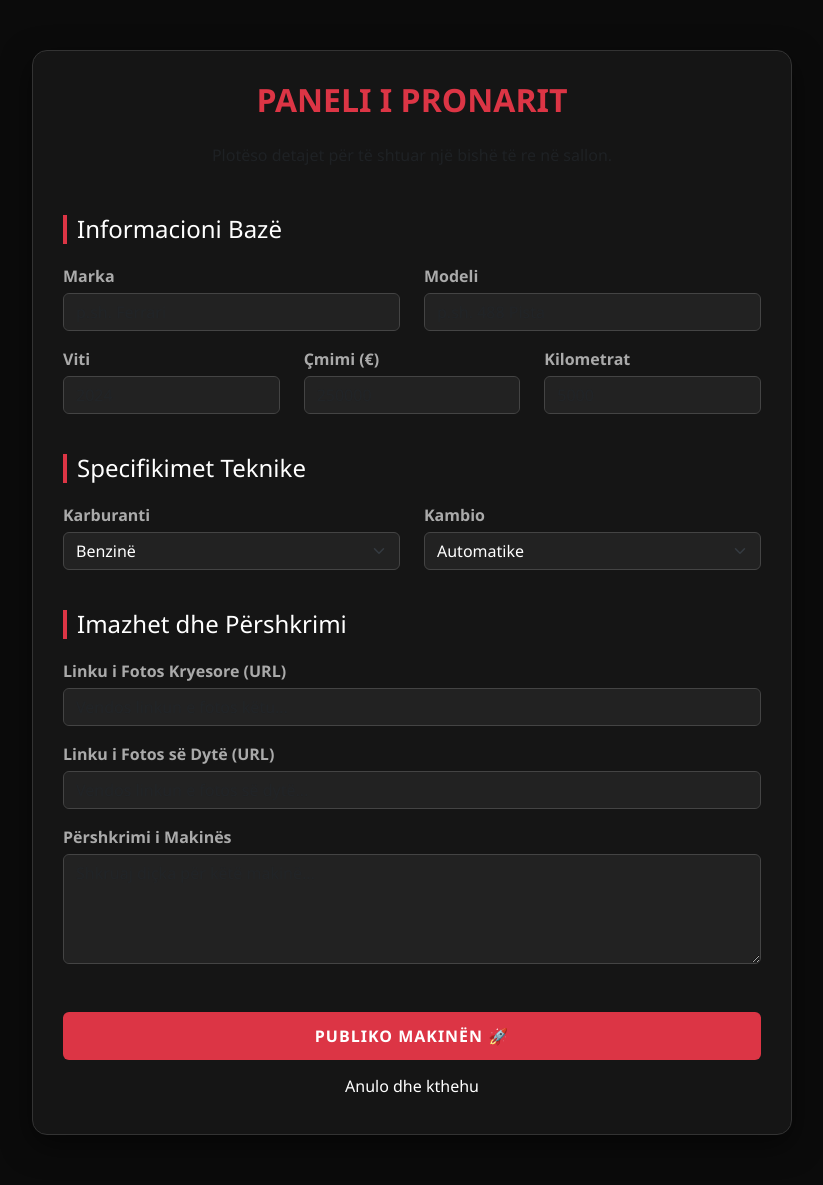
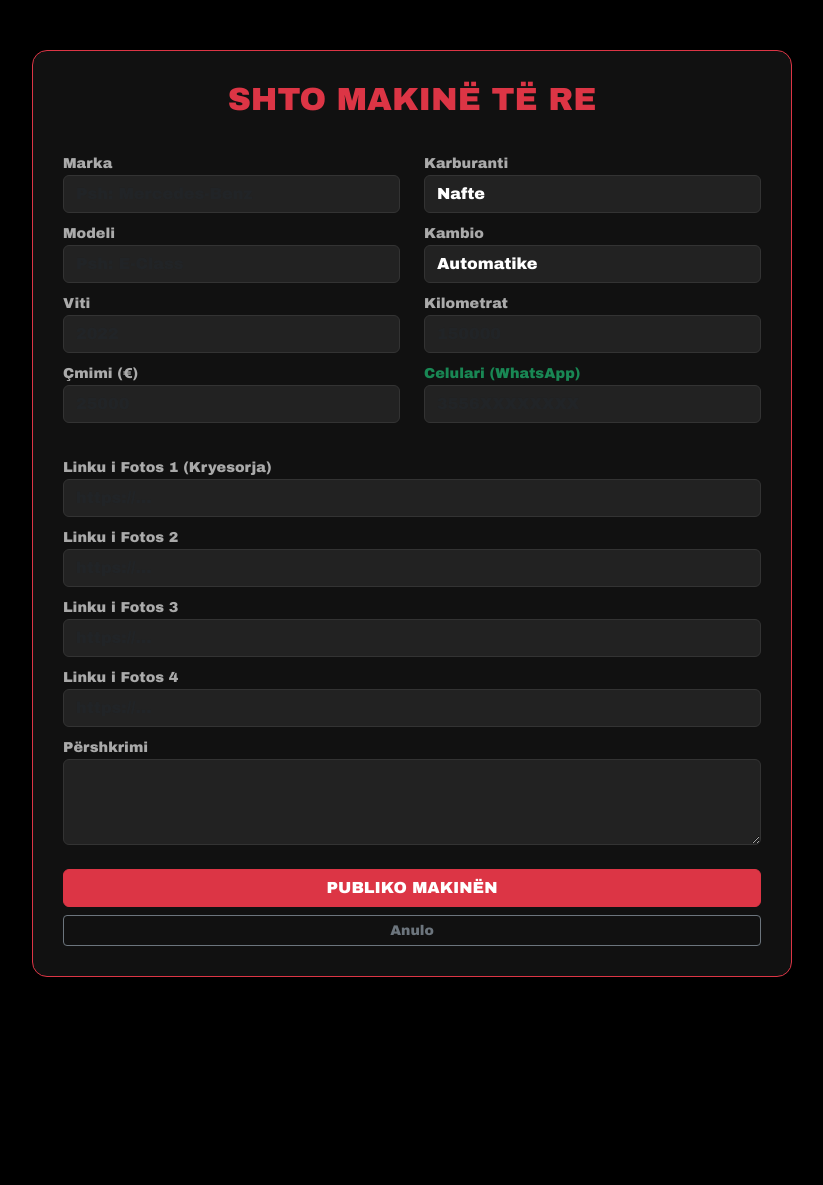
Before and after one commit to amarildobabaj3-dev/veseli-motors, a Flask app: page /shto in a window 1280 px wide. Shown: the whole page, without its empty margins (228-1051 px from the left). After the commit the page ends 977 px from the top, so only its background shows below. Run offline with Flask 3, Linux system fonts and the light colour scheme; the visitor is signed in with stand-in values (Sample User, id 1).

Commit message:
Shtuar kutia e wp

```diff
--- a/templates/shto_makine.html
+++ b/templates/shto_makine.html
@@ -3,120 +3,79 @@
 <head>
     <meta charset="UTF-8">
     <meta name="viewport" content="width=device-width, initial-scale=1.0">
-    <title>Shto Makinë | Veseli Motors</title>
+    <title>Shto Makine | Veseli Motors</title>
     <link rel="stylesheet" href="https://cdn.jsdelivr.net/npm/bootstrap@5.3.0/dist/css/bootstrap.min.css">
     <style>
-        body { background-color: #0b0b0b; color: white; font-family: 'Segoe UI', sans-serif; }
-        .form-container {
-            background: #151515;
-            padding: 30px;
-            border-radius: 15px;
-            border: 1px solid #333;
-            box-shadow: 0 10px 30px rgba(0,0,0,0.5);
-            margin-top: 50px;
-            margin-bottom: 50px;
-        }
-        .form-control, .form-select {
-            background-color: #222;
-            border: 1px solid #444;
-            color: white;
-        }
-        .form-control:focus, .form-select:focus {
-            background-color: #252525;
-            border-color: #dc3545;
-            color: white;
-            box-shadow: none;
-        }
-        label { font-weight: bold; color: #aaa; margin-bottom: 5px; }
-        .btn-post {
-            background-color: #dc3545;
-            border: none;
-            padding: 12px;
-            font-weight: bold;
-            letter-spacing: 1px;
-        }
-        .btn-post:hover { background-color: #ff0000; }
-        .section-title { border-left: 4px solid #dc3545; padding-left: 10px; margin-bottom: 20px; }
+        /* DIZAJNI JOT ORIGJINAL I PAPREKUR */
+        body { background: #000; color: white; font-family: 'Arial Black', sans-serif; }
+        .form-container { background: #111; padding: 30px; border-radius: 15px; border: 1px solid #dc3545; margin-top: 50px; }
+        .form-control { background: #222; border: 1px solid #333; color: white; }
+        .form-control:focus { background: #333; color: white; border-color: #dc3545; box-shadow: none; }
+        label { color: #aaa; font-size: 0.9rem; margin-top: 10px; }
     </style>
 </head>
 <body>
-
     <div class="container">
         <div class="row justify-content-center">
             <div class="col-md-8 form-container">
-            <h2 class="text-center mb-4 text-danger fw-bold">PANELI I PRONARIT</h2>
-            <p class="text-center text-muted mb-5">Plotëso detajet për të shtuar një bishë të re në sallon.</p>
+                <h2 class="text-center text-danger mb-4">SHTO MAKINË TË RE</h2>
+                <form method="POST">
+                    <div class="row">
+                        <div class="col-md-6">
+                            <label>Marka</label>
+                            <input type="text" name="marka" class="form-control" placeholder="Psh: Mercedes-Benz" required>
 
-            <form method="POST">
-                <div class="section-title"><h4>Informacioni Bazë</h4></div>
-                <div class="row">
-                    <div class="col-md-6 mb-3">
-                        <label>Marka</label>
-                        <input type="text" name="marka" class="form-control" placeholder="p.sh. Ferrari" required>
+                            <label>Modeli</label>
+                            <input type="text" name="modeli" class="form-control" placeholder="Psh: E-Class" required>
+
+                            <label>Viti</label>
+                            <input type="number" name="viti" class="form-control" placeholder="2022" required>
+
+                            <label>Çmimi (€)</label>
+                            <input type="number" name="cmimi" class="form-control" placeholder="25000" required>
                         </div>
-                    <div class="col-md-6 mb-3">
-                        <label>Modeli</label>
-                        <input type="text" name="modeli" class="form-control" placeholder="p.sh. 488 Pista" required>
+                        <div class="col-md-6">
+                            <label>Karburanti</label>
+                            <select name="karburanti" class="form-control">
+                                <option>Nafte</option>
+                                <option>Benzine</option>
+                                <option>Hibrid</option>
+                                <option>Elektrike</option>
+                            </select>
+
+                            <label>Kambio</label>
+                            <select name="kambio" class="form-control">
+                                <option>Automatike</option>
+                                <option>Manuale</option>
+                            </select>
+
+                            <label>Kilometrat</label>
+                            <input type="number" name="kilometrat" class="form-control" placeholder="150000" required>
+
+                            <label class="text-success" style="font-weight: bold;">Celulari (WhatsApp)</label>
+                            <input type="text" name="celulari" class="form-control" placeholder="3556XXXXXXXX" required>
                         </div>
                     </div>
 
-                <div class="row">
-                    <div class="col-md-4 mb-3">
-                        <label>Viti</label>
-                        <input type="number" name="viti" class="form-control" placeholder="2024">
-                    </div>
-                    <div class="col-md-4 mb-3">
-                        <label>Çmimi (€)</label>
-                        <input type="number" step="0.01" name="cmimi" class="form-control" placeholder="250000">
-                    </div>
-                    <div class="col-md-4 mb-3">
-                        <label>Kilometrat</label>
-                        <input type="number" name="kilometrat" class="form-control" placeholder="5000">
-                    </div>
+                    <div class="mt-4">
+                        <label>Linku i Fotos 1 (Kryesorja)</label>
+                        <input type="text" name="foto1" class="form-control" placeholder="https://..." required>
+                        <label>Linku i Fotos 2</label>
+                        <input type="text" name="foto2" class="form-control" placeholder="https://...">
+                        <label>Linku i Fotos 3</label>
+                        <input type="text" name="foto3" class="form-control" placeholder="https://...">
+                        <label>Linku i Fotos 4</label>
+                        <input type="text" name="foto4" class="form-control" placeholder="https://...">
                     </div>
 
-                <div class="section-title mt-4"><h4>Specifikimet Teknike</h4></div>
-                <div class="row">
-                    <div class="col-md-6 mb-3">
-                        <label>Karburanti</label>
-                        <select name="karburanti" class="form-select">
-                            <option value="Benzinë">Benzinë</option>
-                            <option value="Naftë">Naftë</option>
-                            <option value="Hibrid">Hibrid</option>
-                            <option value="Elektrike">Elektrike</option>
-                        </select>
-                    </div>
-                    <div class="col-md-6 mb-3">
-                        <label>Kambio</label>
-                        <select name="kambio" class="form-select">
-                            <option value="Automatike">Automatike</option>
-                            <option value="Manuale">Manuale</option>
-                        </select>
-                    </div>
-                </div>
+                    <label>Përshkrimi</label>
+                    <textarea name="pershkrimi" class="form-control" rows="3"></textarea>
 
-                <div class="section-title mt-4"><h4>Imazhet dhe Përshkrimi</h4></div>
-                <div class="mb-3">
-                    <label>Linku i Fotos Kryesore (URL)</label>
-                    <input type="text" name="foto" class="form-control" placeholder="Vendos linkun e fotos këtu...">
-                </div>
-                <div class="mb-3">
-                    <label>Linku i Fotos së Dytë (URL)</label>
-                    <input type="text" name="foto2" class="form-control" placeholder="Vendos linkun e fotos së dytë...">
-                </div>
-                <div class="mb-3">
-                    <label>Përshkrimi i Makinës</label>
-                    <textarea name="pershkrimi" class="form-control" rows="4" placeholder="Shkruaj diçka për këtë makinë..."></textarea>
-                </div>
-
-                <div class="d-grid gap-2 mt-5">
-                    <button type="submit" class="btn btn-post text-white">PUBLIKO MAKINËN 🚀</button>
-                    <a href="/" class="btn btn-outline-secondary text-white border-0">Anulo dhe kthehu</a>
-                </div>
+                    <button type="submit" class="btn btn-danger w-100 mt-4 fw-bold">PUBLIKO MAKINËN</button>
+                    <a href="/salloni" class="btn btn-outline-secondary w-100 mt-2 btn-sm">Anulo</a>
                 </form>
             </div>
         </div>
     </div>
-
 </body>
 </html>
```
Lines whose indentation alone changed are shown as unchanged.
